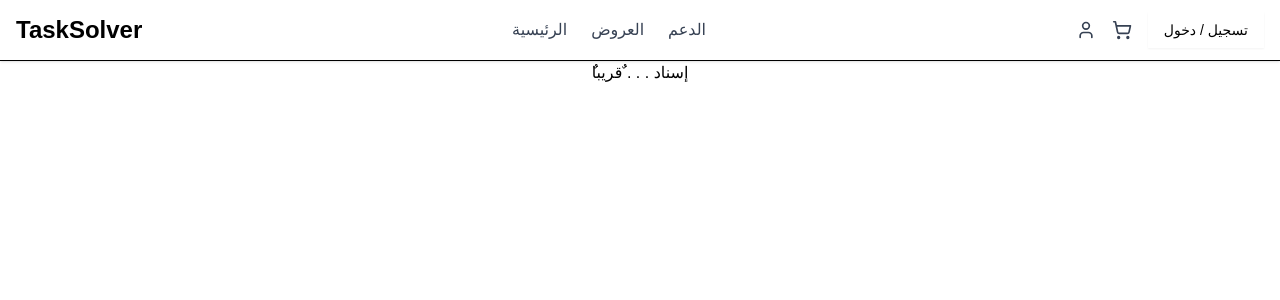
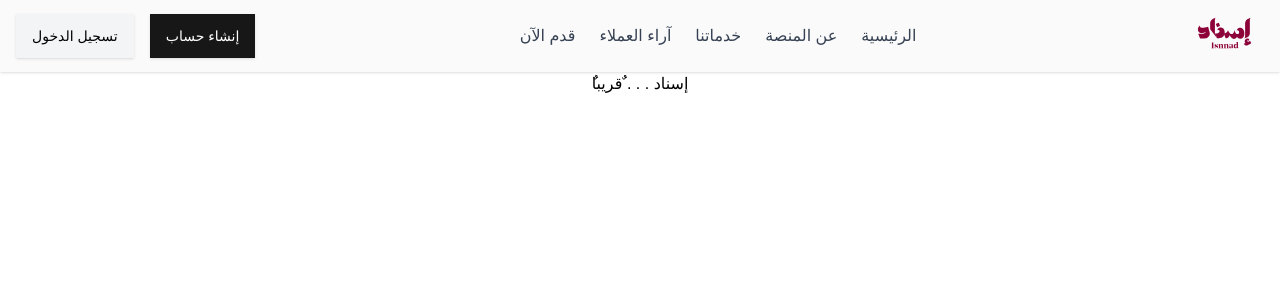
Before and after one commit to nhussein2026/Isnnad-frontend, a React (Vite) app: page / in a window 1280 px wide. Shown: the top 300 px of the page. Built offline with nearby package versions, Linux system fonts and the light colour scheme; a web font is replaced by a local one.

Commit message:
feat: update Navbar component with new logo and menu items

```diff
--- a/src/components/Navbar.tsx
+++ b/src/components/Navbar.tsx
@@ -2,42 +2,29 @@ import { Link } from 'react-router-dom';
 import { Button } from '../components/ui/button';
 import { Menu, User, ShoppingCart } from 'lucide-react';
 import { useState } from 'react';
+import logo from '../assets/images/Isnnad-logo-red-white.svg';
 
 export default function Navbar() {
   const [open, setOpen] = useState(false);
 
   return (
-    <header className="w-full border-b bg-white shadow-sm">
+    <header className="w-full  bg-[var(--bg-primary)] shadow-sm">
       <div className="container mx-auto flex items-center justify-between px-4 py-3">
-        {/* Logo */}
-        <Link to="/" className="text-2xl font-bold text-primary">
-          TaskSolver
+         {/* Left side btns */}
+        <div className="flex items-center gap-4">
+          <Link
+            to="/login"
+            className="hidden md:inline-flex h-[44px] px-4 py-2 items-center justify-center gap-2 rounded-lg bg-gray-100 shadow-sm text-sm font-medium text-black"
+          >
+            تسجيل الدخول
+          </Link>
+                    <Link
+            to="/signup"
+            className="hidden md:inline-flex px-4 py-3 items-center justify-center gap-2 rounded-lg bg-[#171717] shadow-sm text-sm font-medium text-white hover:bg-[#282727b7]"
+          >
+            إنشاء حساب
           </Link>
 
-        {/* Desktop Menu */}
-        <nav className="hidden md:flex items-center gap-6">
-          <Link to="/" className="text-gray-700 hover:text-primary">
-            الرئيسية
-          </Link>
-          <Link to="/offers" className="text-gray-700 hover:text-primary">
-            العروض
-          </Link>
-          <Link to="/support" className="text-gray-700 hover:text-primary">
-            الدعم
-          </Link>
-        </nav>
-
-        {/* Icons */}
-        <div className="flex items-center gap-4">
-          <Link to="/dashboard" className="text-gray-700 hover:text-primary">
-            <User className="h-5 w-5" />
-          </Link>
-          <Link to="/checkout" className="text-gray-700 hover:text-primary">
-            <ShoppingCart className="h-5 w-5" />
-          </Link>
-          <Button asChild variant="default" className="hidden md:inline-flex">
-            <Link to="/login">تسجيل / دخول</Link>
-          </Button>
           {/* Mobile Menu Button */}
           <button
             className="md:hidden text-gray-700"
@@ -46,6 +33,34 @@ export default function Navbar() {
             <Menu className="h-6 w-6" />
           </button>
         </div>
+
+        {/* Desktop Menu */}
+        <nav className="hidden grid md:flex md:flex-row-reverse items-center gap-6">
+          <Link to="/" className="text-gray-700 hover:text-primary">
+            الرئيسية
+          </Link>
+          <Link to="/#about" className="text-gray-700 hover:text-primary">
+           عن المنصة
+          </Link>
+          <Link to="/#our-services" className="text-gray-700 hover:text-primary">
+            خدماتنا
+          </Link>
+          <Link to="/#our-customers-opinions" className="text-gray-700 hover:text-primary">
+            آراء العملاء
+          </Link>
+          <Link to="/#apply-now" className="text-gray-700 hover:text-primary">
+            قدم الآن
+          </Link>
+        </nav>
+
+       {/* Logo */}
+        <Link to="/" aria-label="Home">
+          <img
+            src={logo}
+            alt="Website Logo"
+            className="w-[83.228px] aspect-[83.23/48] self-stretch object-cover"
+          />
+       </Link>
       </div>
 
       {/* Mobile Menu */}
@@ -55,14 +70,23 @@ export default function Navbar() {
              <Link to="/" className="text-gray-700 hover:text-primary">
             الرئيسية
           </Link>
-            <Link to="/offers" className="text-gray-700 hover:text-primary">
-              العروض
+          <Link to="/#about" className="text-gray-700 hover:text-primary">
+           عن المنصة
           </Link>
-            <Link to="/support" className="text-gray-700 hover:text-primary">
-              الدعم
+          <Link to="/#our-services" className="text-gray-700 hover:text-primary">
+            خدماتنا
+          </Link>
+          <Link to="/#our-customers-opinions" className="text-gray-700 hover:text-primary">
+            آراء العملاء
+          </Link>
+          <Link to="/#apply-now" className="text-gray-700 hover:text-primary">
+            قدم الآن
           </Link>
            <Link to="/login" className="text-gray-700 hover:text-primary">
-              تسجيل / دخول
+            تسجيل الدخول
+          </Link>
+          <Link to="/signup" className="text-gray-700 hover:text-primary">
+            إنشاء حساب
           </Link>
           </nav>
         </div>
--- a/src/index.css
+++ b/src/index.css
@@ -48,6 +48,7 @@
 }
 
 :root {
+  --bg-primary: #FAFAFA;
   --primary-color: #8d1b3d;
 }
 
```
Lines whose indentation alone changed are shown as unchanged.
